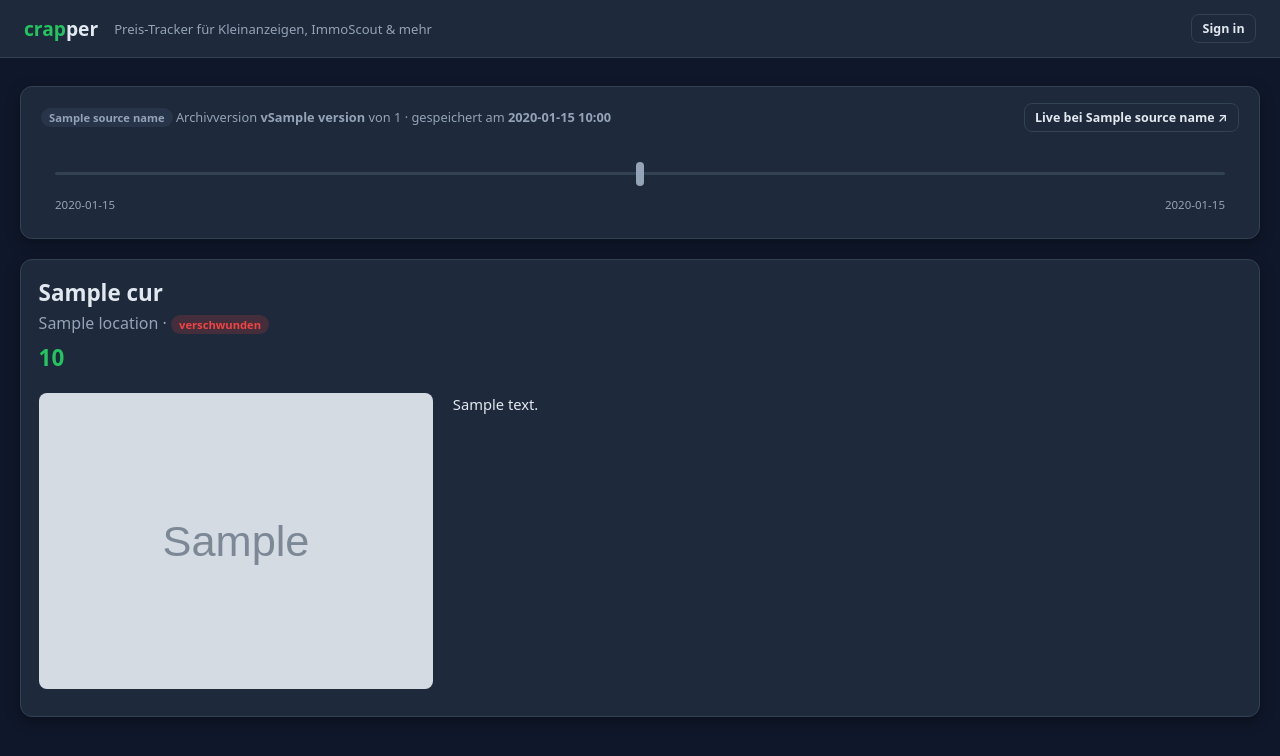
After one commit to korbinianbauer/crapper, a Flask app: template templates/archive.html in a window 1280 px wide. The commit adds this page. Shown: the top 756 px of the page. Run offline with Flask 3, Linux system fonts and the light colour scheme; the template is opened without the code that fills it: most values are stand-ins (such as "Sample title", 1, 10 or a date in 2020); grey boxes marked "Sample" are stand-in pictures.

Commit message:
Wayback-style archive view with version timeline; title links open latest archive
Co-Authored-By: Claude Sonnet 5.5 <noreply@anthropic.com>

```diff
--- a/app.py
+++ b/app.py
@@ -298,6 +298,32 @@ def listing_versions(listing_id):
     return jsonify(db.get_versions(listing_id))
 
 
+@app.route('/listing/<int:listing_id>/archive')
+@login_required
+def listing_archive(listing_id):
+    """Wayback-style view: newest archived version by default, timeline of all versions."""
+    listing = db.get_listing(listing_id)
+    if not listing:
+        abort(404)
+    versions = sorted(db.get_versions(listing_id), key=lambda v: v['version'])
+    if not versions:
+        abort(404)
+    want = request.args.get('v', type=int)
+    idx = next((i for i, v in enumerate(versions) if v['version'] == want), len(versions) - 1)
+    cur = versions[idx]
+    images = []
+    for u in db.get_version_images(listing_id, cur['version']) or ([cur['image_url']] if cur['image_url'] else []):
+        images.append({'url': u, 'src': ('/archive/img/' + archive.local_name(u)) if archive.local_name(u) else u})
+    # price valid at the time of this version = last observation up to the next version
+    end = versions[idx + 1]['fetched_at'] if idx + 1 < len(versions) else '9999'
+    prices = [p for p in db.get_price_history(listing_id) if p['observed_at'] < end]
+    price = prices[-1]['price_text'] if prices else None
+    source_names = {s.name: s.display_name for s in sources.all_sources()}
+    return render_template('archive.html', listing=listing, versions=versions, cur=cur,
+                           idx=idx, images=images, price=price,
+                           source_name=source_names.get(listing['source'], listing['source']))
+
+
 @app.route('/listing/<int:listing_id>/version/<int:version>/html')
 @login_required
 def listing_version_html(listing_id, version):
--- a/archive.py
+++ b/archive.py
@@ -31,3 +31,12 @@ def download_image(url: str) -> str | None:
     with open(os.path.join(IMG_DIR, name), 'wb') as f:
         f.write(r.content)
     return name
+
+
+def local_name(url: str) -> str | None:
+    """File name of an already archived copy of *url*, if any (no download)."""
+    key = hashlib.sha1(url.encode()).hexdigest()
+    for ext in _TYPES.values():
+        if os.path.exists(os.path.join(IMG_DIR, key + ext)):
+            return key + ext
+    return None
--- a/db.py
+++ b/db.py
@@ -378,6 +378,22 @@ def get_versions(listing_id: int) -> list[dict]:
             (listing_id,))]
 
 
+def get_listing(listing_id: int) -> dict | None:
+    with get_db() as conn:
+        r = conn.execute('SELECT * FROM listings WHERE id = ?', (listing_id,)).fetchone()
+    return dict(r) if r else None
+
+
+def get_version_images(listing_id: int, version: int) -> list[str]:
+    with get_db() as conn:
+        r = conn.execute('SELECT images FROM listing_versions WHERE listing_id = ? '
+                         'AND version = ?', (listing_id, version)).fetchone()
+    try:
+        return json.loads(r[0]) if r and r[0] else []
+    except ValueError:
+        return []
+
+
 def get_version_html(listing_id: int, version: int) -> str | None:
     with get_db() as conn:
         r = conn.execute('SELECT raw_html FROM listing_versions WHERE listing_id = ? '
--- /dev/null
+++ b/templates/archive.html
@@ -0,0 +1,89 @@
+{% extends "base.html" %}
+{% block title %}Archiv · {{ cur.title }}{% endblock %}
+{% block head %}
+<style>
+  .wb-bar { padding: 1rem 1.25rem 1.6rem; }
+  .wb-top { display:flex; flex-wrap:wrap; gap:.6rem 1rem; align-items:center; justify-content:space-between; margin-bottom:1.1rem; }
+  .wb-axis { position:relative; height:46px; margin:0 14px; }
+  .wb-axis::before { content:""; position:absolute; left:0; right:0; top:22px; height:3px; background:var(--border); border-radius:2px; }
+  .wb-tick { position:absolute; top:12px; width:14px; height:24px; margin-left:-7px; display:block;
+             text-decoration:none; }
+  .wb-tick::before { content:""; position:absolute; left:3px; top:0; width:8px; height:24px; border-radius:4px;
+                     background:var(--muted); transition:background .15s, transform .15s; }
+  .wb-tick:hover::before { background:var(--text); transform:scaleY(1.2); }
+  .wb-tick.cur::before { background:var(--primary); box-shadow:0 0 0 3px rgba(34,197,94,.25); }
+  .wb-tick .tip { display:none; position:absolute; bottom:30px; left:50%; transform:translateX(-50%);
+                  background:var(--surface-2); border:1px solid var(--border); border-radius:6px;
+                  padding:.2rem .5rem; font-size:.72rem; white-space:nowrap; color:var(--text); z-index:5; }
+  .wb-tick:hover .tip { display:block; }
+  .wb-ends { display:flex; justify-content:space-between; font-size:.72rem; color:var(--muted); margin:.1rem 14px 0; }
+  .wb-body { display:grid; grid-template-columns: minmax(0,1fr) minmax(0,2fr); gap:1.25rem; margin-top:1.25rem; }
+  @media (max-width:800px) { .wb-body { grid-template-columns:1fr; } }
+  .wb-imgs img { width:100%; border-radius:8px; margin-bottom:.6rem; display:block; background:var(--surface-2); }
+  .wb-desc { white-space:pre-wrap; line-height:1.5; font-size:.92rem; }
+  .wb-banner { font-size:.8rem; color:var(--muted); }
+</style>
+{% endblock %}
+{% block content %}
+{% set n = versions|length %}
+<div class="card wb-bar">
+  <div class="wb-top">
+    <div>
+      <div class="wb-banner"><span class="badge badge-grey">{{ source_name }}</span>
+        Archivversion <b>v{{ cur.version }}</b> von {{ n }} · gespeichert am
+        <b>{{ cur.fetched_at[:16].replace('T', ' ') }}</b></div>
+    </div>
+    <div style="display:flex; gap:.5rem; flex-wrap:wrap;">
+      {% if idx > 0 %}<a class="btn btn-outline btn-sm" href="?v={{ versions[idx-1].version }}">← Ältere</a>{% endif %}
+      {% if idx < n - 1 %}<a class="btn btn-outline btn-sm" href="?v={{ versions[idx+1].version }}">Neuere →</a>
+        <a class="btn btn-outline btn-sm" href="{{ url_for('listing_archive', listing_id=listing.id) }}">Neueste</a>{% endif %}
+      <a class="btn btn-outline btn-sm" href="{{ listing.url }}" target="_blank" rel="noopener">Live bei {{ source_name }} ↗</a>
+    </div>
+  </div>
+
+  <div class="wb-axis" id="axis">
+    {% for v in versions %}
+    <a class="wb-tick {{ 'cur' if loop.index0 == idx }}" data-t="{{ v.fetched_at }}"
+       href="?v={{ v.version }}" aria-label="v{{ v.version }}">
+      <span class="tip">v{{ v.version }} · {{ v.fetched_at[:16].replace('T', ' ') }}</span>
+    </a>
+    {% endfor %}
+  </div>
+  <div class="wb-ends"><span>{{ versions[0].fetched_at[:10] }}</span><span>{{ versions[-1].fetched_at[:10] }}</span></div>
+</div>
+
+<div class="card" style="margin-top:1.25rem;">
+  <h1>{{ cur.title }}</h1>
+  <div class="muted">{{ cur.location or '—' }}
+    {% if not listing.active %}· <span class="badge badge-red">verschwunden</span>{% endif %}</div>
+  {% if price %}<div style="font-size:1.4rem; font-weight:700; color:var(--primary); margin-top:.5rem;">{{ price }}</div>{% endif %}
+
+  <div class="wb-body">
+    <div class="wb-imgs">
+      {% for im in images %}<a href="{{ im.src }}" target="_blank" rel="noopener"><img src="{{ im.src }}" loading="lazy" alt=""></a>
+      {% else %}<div class="muted">Keine Bilder archiviert.</div>{% endfor %}
+    </div>
+    <div>
+      {% if cur.description %}<div class="wb-desc">{{ cur.description }}</div>
+      {% else %}<div class="muted">Keine Beschreibung archiviert (nur Suchtreffer-Daten).</div>{% endif %}
+      {% if cur.has_html %}<p style="margin-top:1.25rem;">
+        <a class="btn btn-outline btn-sm" href="{{ url_for('listing_version_html', listing_id=listing.id, version=cur.version) }}"
+           target="_blank">Originalseite (HTML/JSON) ↗</a></p>{% endif %}
+    </div>
+  </div>
+</div>
+{% endblock %}
+{% block scripts %}
+<script>
+// Place ticks proportionally to time (like the Wayback Machine); fall back to even spacing.
+(function () {
+  const ticks = [...document.querySelectorAll('#axis .wb-tick')];
+  const ts = ticks.map(t => Date.parse(t.dataset.t));
+  const lo = Math.min(...ts), hi = Math.max(...ts);
+  ticks.forEach((t, i) => {
+    const pct = hi > lo ? (ts[i] - lo) / (hi - lo) * 100 : (ticks.length > 1 ? i / (ticks.length - 1) * 100 : 50);
+    t.style.left = pct + '%';
+  });
+})();
+</script>
+{% endblock %}
```
Also changed, not shown: templates/index.html (+2 -18 lines).
